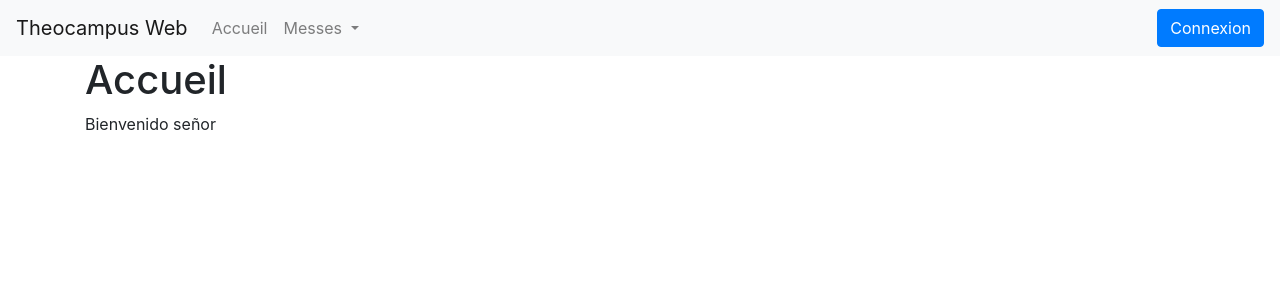
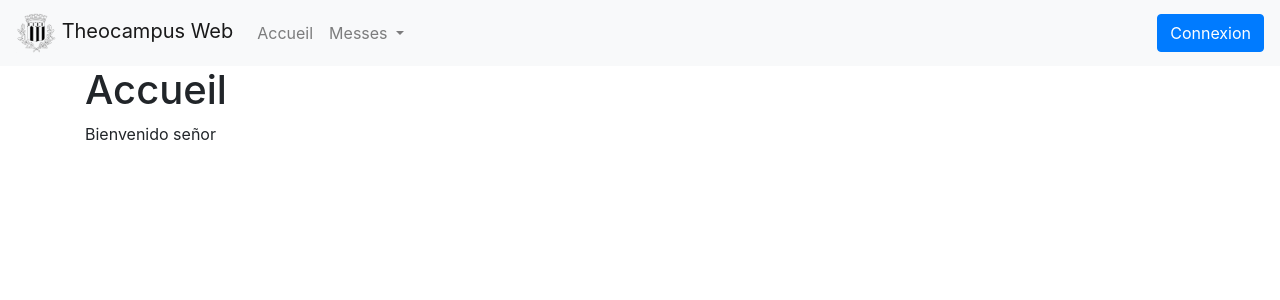
Before and after one commit to TimotheAlbouy/theocampusweb, a Node server app: page / in a window 1280 px wide. Shown: the top 300 px of the page. Run offline with Node 20, Linux system fonts and the light colour scheme; some libraries are stand-ins or nearby versions.

Commit message:
added logos

```diff
--- a/index.js
+++ b/index.js
@@ -42,6 +42,7 @@ app.use((req, res, next) => {
 	if (flashTypeArray) res.locals.flashMessage = flashMessageArray[0];
 	next();
 });
+app.use(express.static("public"));
 
 const db = new Database(DATABASE_NAME);
 //const db = new Database(DATABASE_NAME, { verbose: console.log });
--- a/views/partials/head.ejs
+++ b/views/partials/head.ejs
@@ -1,5 +1,6 @@
 <title><%= title %></title>
 <meta charset="utf-8" />
+<link rel="icon" href="/favicon.ico">
 
 <link
   rel="stylesheet"
--- a/views/partials/header.ejs
+++ b/views/partials/header.ejs
@@ -1,5 +1,8 @@
 <nav class="navbar navbar-expand-lg navbar-light bg-light">
-  <a class="navbar-brand" href="#">Theocampus Web</a>
+  <a class="navbar-brand" href="#">
+    <img src="/logo_header.png" width="40" height="40" alt="">
+    Theocampus Web
+  </a>
   <button class="navbar-toggler" type="button" data-toggle="collapse" data-target="#navbarText" aria-controls="navbarText" aria-expanded="false" aria-label="Toggle navigation">
     <span class="navbar-toggler-icon"></span>
   </button>
```
Also changed, not shown: public/favicon.ico (added), public/logo_header.png (added), 1 other file.
